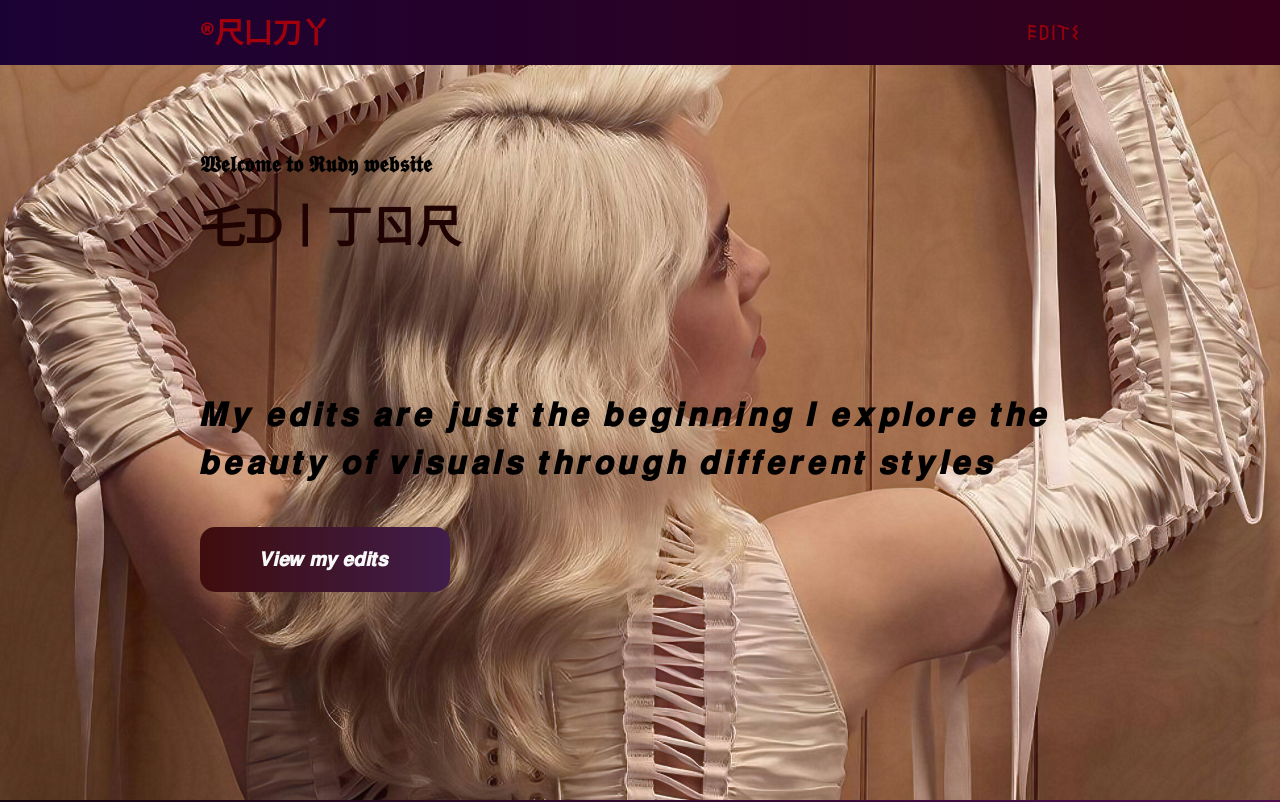
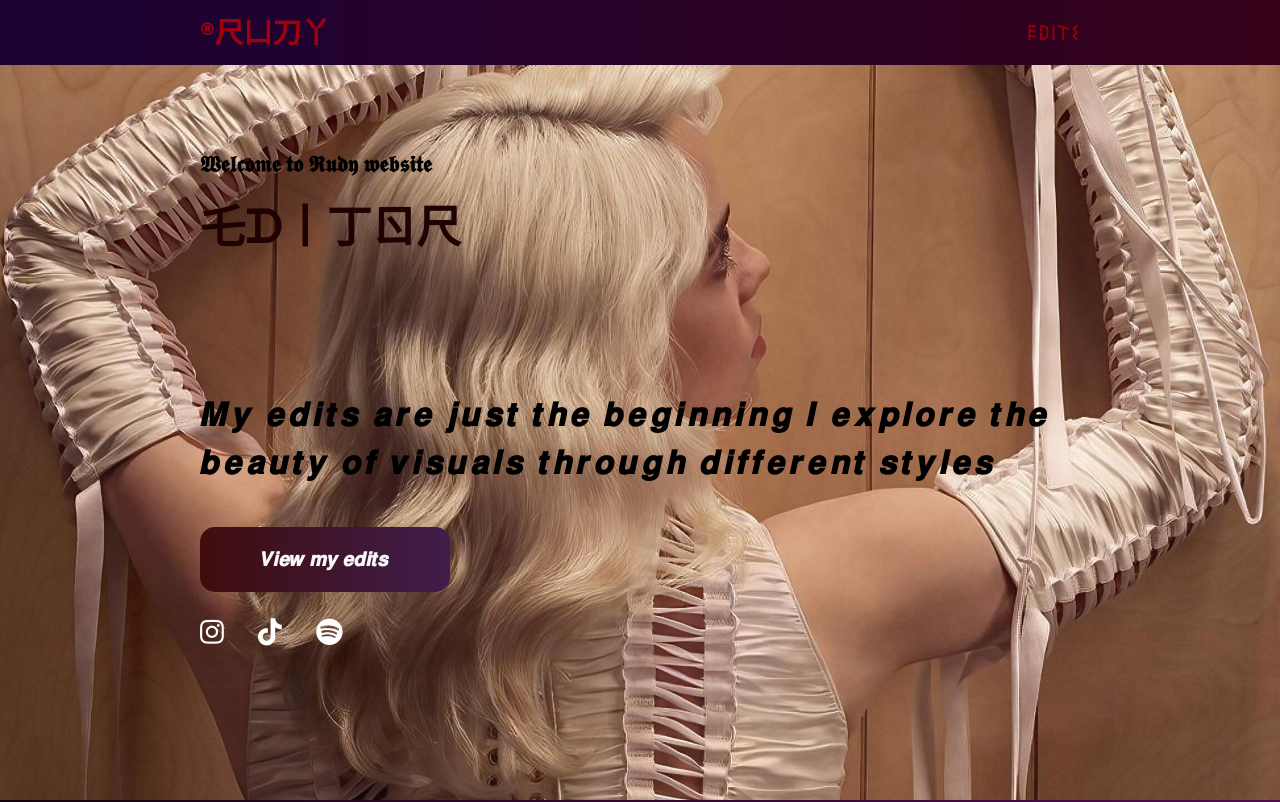
Before and after one commit to RUDYavrilich/turorial-project, a plain HTML site: page index.html in a window 1280 px wide. Shown: the top 802 px of the page. Drawn offline with Linux system fonts and the light colour scheme.

Commit message:
Update index.html

```diff
--- a/index.html
+++ b/index.html
@@ -6,7 +6,7 @@
     <meta name="viewport" content="width=device-width, initial-scale=1.0">
     <link rel="stylesheet" href="https://cdnjs.cloudflare.com/ajax/libs/font-awesome/5.15.4/css/all.min.css">
     <link rel="stylesheet" href="style.css">
-    <title>Rudy avrilich</title>
+    <title>Software nir</title>
 </head>
 <body>
 
@@ -27,9 +27,9 @@
                 𝑰 𝒆𝒙𝒑𝒍𝒐𝒓𝒆 𝒕𝒉𝒆 𝒃𝒆𝒂𝒖𝒕𝒚 𝒐𝒇 𝒗𝒊𝒔𝒖𝒂𝒍𝒔 𝒕𝒉𝒓𝒐𝒖𝒈𝒉 𝒅𝒊𝒇𝒇𝒆𝒓𝒆𝒏𝒕 𝒔𝒕𝒚𝒍𝒆𝒔</h3>
             <a href="#edits" class="main-btn">𝑽𝒊𝒆𝒘 𝒎𝒚 𝒆𝒅𝒊𝒕𝒔 </a>
             <div class="social-icons">
-                <a href="https://www.instagram.com/rudy_avrilich?igsh=MTdmN3o3YjVvaHU1dg=="></i></a>
-            <a href="https://www.tiktok.com/@rudy_avrilich?_r=1&_t=ZG-92Iy6z6E1Lt"></i></a>
-             <a href="https://open.spotify.com/user/31lal3qagqlvdw5cmsetzhteszdu?si=khYiF5NhQja_DXpSiBh0KQ"></i></a>
+                <a href="https://www.instagram.com/rudymieni?igsh=MTdmN3o3YjVvaHU1dg=="><i class="fab fa-instagram"></i></a>
+            <a href="https://www.tiktok.com/@rudy_avrilich?_t=ZN-8wlQ5Vojxfa&_r=1"><i class="fab fa-tiktok"></i></a>
+             <a href="https://open.spotify.com/user/31lal3qagqlvdw5cmsetzhteszdu?si=5k3eOiqAQ4ismQ5EazjebA"><i class="fab fa-spotify"></i></a>
             </div>
         </div>
     </section>
```
